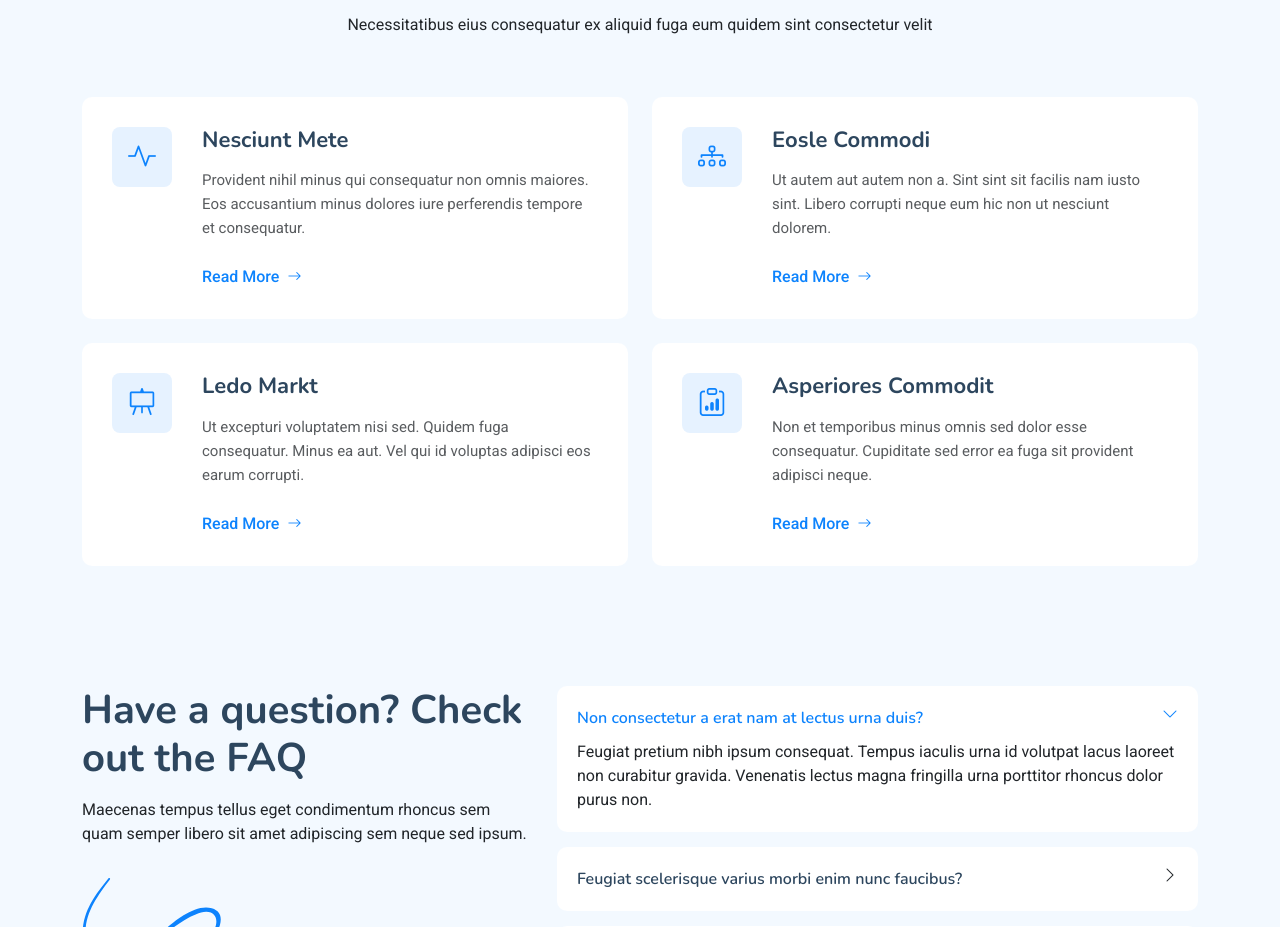
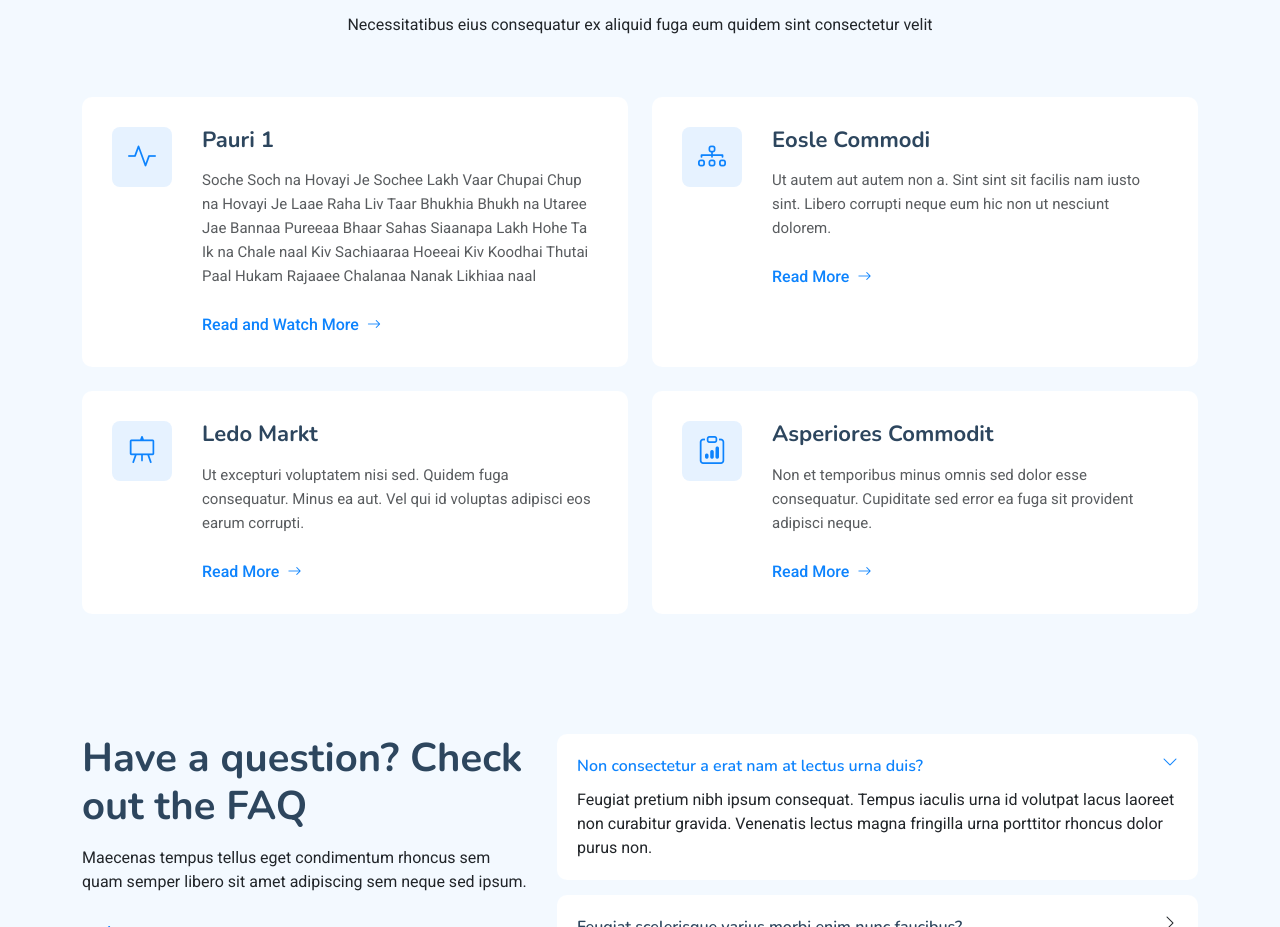
Before and after one commit to ApaarSoftware/g4u, a plain HTML site: page index.html in a window 1280 px wide. Shown: the part 5380-6307 px from the top of the page. Drawn offline with nearby package versions, Linux system fonts and the light colour scheme.

Commit message:
Update index.html

```diff
--- a/index.html
+++ b/index.html
@@ -769,9 +769,16 @@
                 <i class="bi bi-activity"></i>
               </div>
               <div>
-                <h3>Nesciunt Mete</h3>
-                <p>Provident nihil minus qui consequatur non omnis maiores. Eos accusantium minus dolores iure perferendis tempore et consequatur.</p>
-                <a href="service-details.html" class="read-more">Read More <i class="bi bi-arrow-right"></i></a>
+                <h3>Pauri 1</h3>
+                <p>
+                  Soche Soch na Hovayi Je Sochee Lakh Vaar
+                  Chupai Chup na Hovayi Je Laae Raha Liv Taar
+                  Bhukhia Bhukh na Utaree Jae Bannaa Pureeaa Bhaar
+                  Sahas Siaanapa Lakh Hohe Ta Ik na Chale naal
+                  Kiv Sachiaaraa Hoeeai Kiv Koodhai Thutai Paal
+                  Hukam Rajaaee Chalanaa Nanak Likhiaa naal
+                </p>
+                <a href="japjisahib/pauri1.html" class="read-more">Read and Watch More <i class="bi bi-arrow-right"></i></a>
               </div>
             </div>
           </div><!-- End Service Card -->
```
